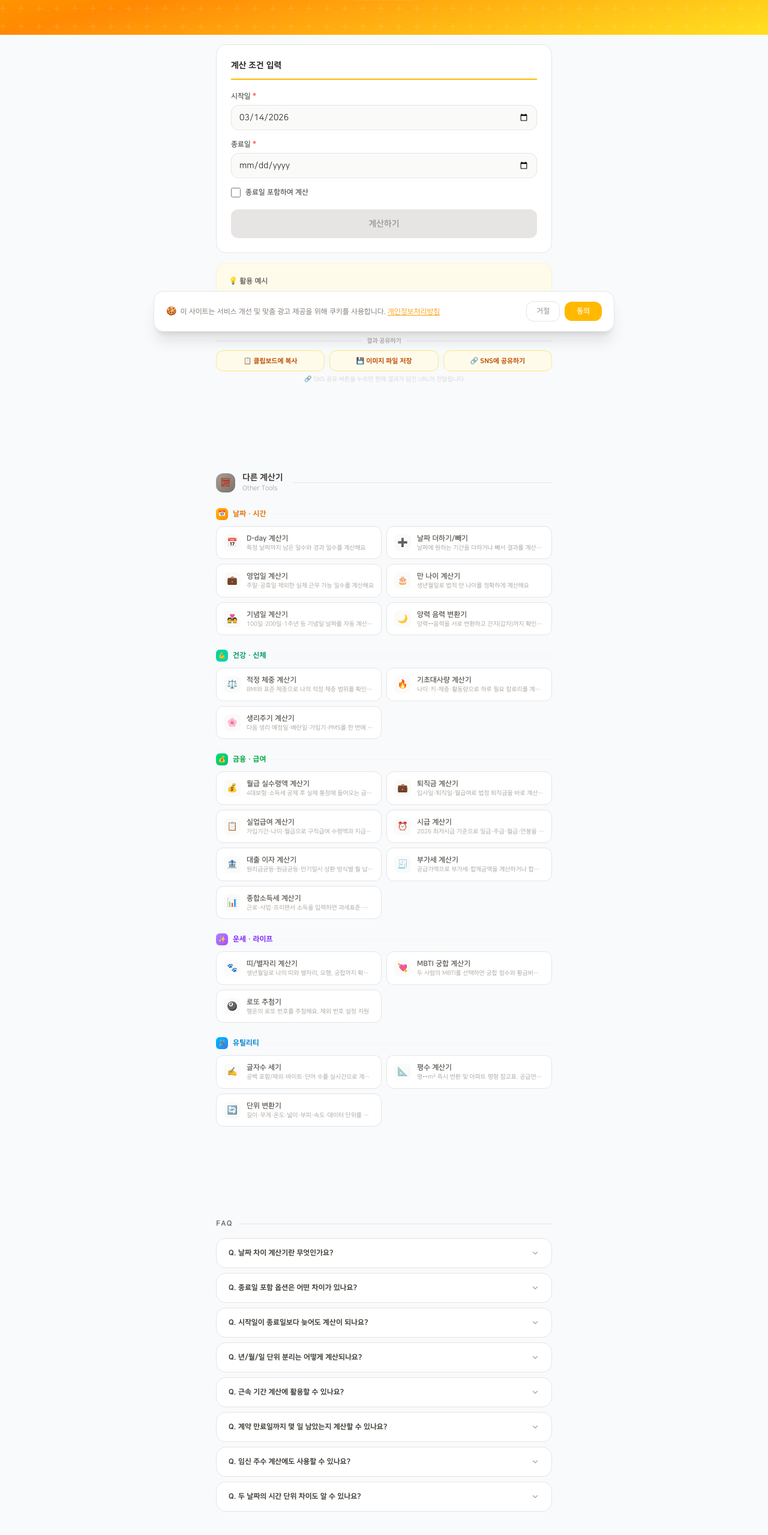
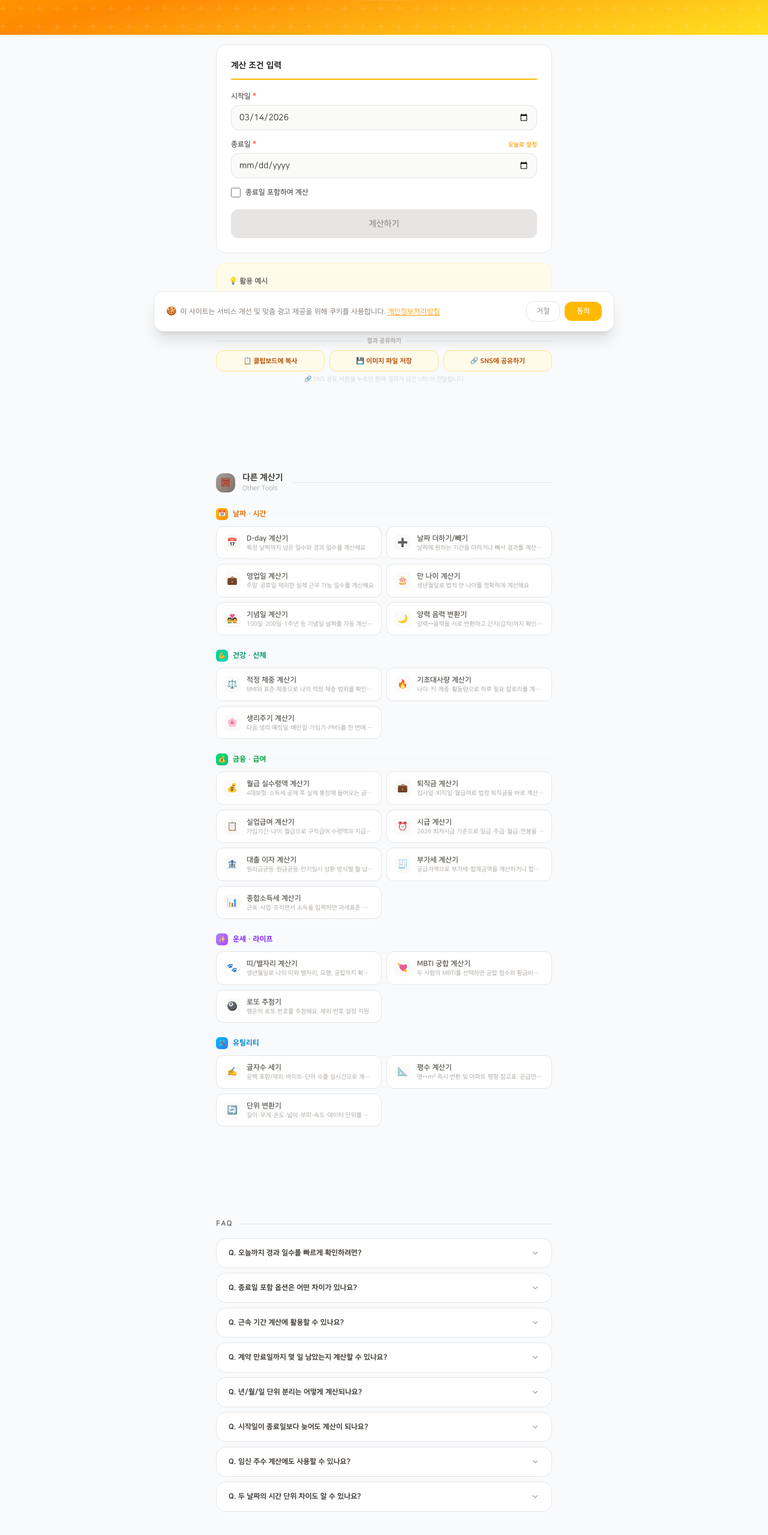
Before and after one commit to Cherisia/serenkit, a Next.js app: page /cal/date-diff in a window 1280 px wide. Shown: the part 231-2790 px from the top of the page at 60% size. Built offline with nearby package versions, Linux system fonts and the light colour scheme.

Commit message:
날짜 오늘 설정버튼 추가, 키워드 강화

```diff
--- a/app/cal/date-diff/page.js
+++ b/app/cal/date-diff/page.js
@@ -2,13 +2,17 @@ import CalcLayout from '@/components/calculator/CalcLayout'
 import DateDiffCalc from '@/components/calculator/DateDiffCalc'
 
 export const metadata = {
-  title: '날짜 차이 계산기 — 두 날짜 사이 일수·주·개월 즉시 계산',
-  description: '두 날짜 사이의 일수·주·개월·년을 즉시 계산. 계약 기간·근무 일수·여행 기간·나이 차이 등 정확한 날짜 간격을 확인하세요.',
-  keywords: ['날짜 차이 계산기', '두 날짜 사이 일수', '날짜 간격 계산기', '날짜 차이 일수', '기간 계산기', '날짜 비교', '근무 일수 계산', '몇일 차이', '날짜 사이 계산', '일수 계산기'],
+  title: '날짜 차이 계산기 — 경과일수·기간 즉시 계산, 일·주·월·년',
+  description: '두 날짜 사이의 일수(경과일수)·주·개월·년을 즉시 계산. 오늘까지 경과 기간, 계약·근무·여행 기간 등 정확한 날짜 간격을 확인하세요.',
+  keywords: [
+    '날짜 차이 계산기', '날짜차이계산기', '날짜차이', '두 날짜 사이 일수', '경과일수',
+    '기간계산', '기간계산기', '날짜 간격 계산기', '날짜 빼기', '날짜 차이 일수',
+    '근무 일수 계산', '몇일 차이', '날짜 사이 계산', '일수 계산기', '날짜계산',
+  ],
   alternates: { canonical: 'https://serenkit.com/cal/date-diff/' },
   openGraph: {
-    title: '날짜 차이 계산기 — 두 날짜 사이 일수·주·개월 즉시 계산 | serenkit',
-    description: '두 날짜 사이의 일수·주·개월·년을 즉시 계산. 계약 기간·근무 일수·여행 기간 확인.',
+    title: '날짜 차이 계산기 — 경과일수·기간 즉시 계산 | serenkit',
+    description: '두 날짜 사이의 일수(경과일수)·주·개월·년을 즉시 계산. 오늘까지 경과 기간, 계약·근무·여행 기간 확인.',
     url: 'https://serenkit.com/cal/date-diff/',
     type: 'website',
     images: [{ url: '/og-image.png?v=2', width: 1200, height: 630, alt: '날짜 차이 계산기 - serenkit' }],
@@ -20,9 +24,10 @@ const jsonLd = {
   '@type': 'WebApplication',
   name: '날짜 차이 계산기',
   url: 'https://serenkit.com/cal/date-diff/',
-  description: '두 날짜 사이의 기간을 일·주·월·년 단위로 계산하는 날짜 차이 계산기',
+  description: '두 날짜 사이의 경과일수, 기간(일·주·월·년)을 즉시 계산하는 날짜 차이 계산기.',
   applicationCategory: 'UtilitiesApplication',
   operatingSystem: 'Web',
+  inLanguage: 'ko-KR',
   offers: { '@type': 'Offer', price: '0', priceCurrency: 'KRW' },
   breadcrumb: {
     '@type': 'BreadcrumbList',
@@ -34,19 +39,48 @@ const jsonLd = {
 }
 
 const faqs = [
-  { q: '날짜 차이 계산기란 무엇인가요?', a: '두 날짜 사이의 기간을 일수, 주, 월, 년 단위로 계산해주는 도구입니다. 계약 기간, 근속 일수, 여행 기간, 연애 기간 등을 정확하게 파악할 때 유용합니다.' },
-  { q: '종료일 포함 옵션은 어떤 차이가 있나요?', a: '종료일 포함을 체크하면 시작일과 종료일 당일 모두를 포함해서 계산합니다. 예를 들어 1월 1일~1월 3일의 경우 미포함 시 2일, 포함 시 3일로 계산됩니다. 숙박 일수나 행사 기간 계산 시 포함 옵션을 사용하세요.' },
-  { q: '시작일이 종료일보다 늦어도 계산이 되나요?', a: '네, 시작일이 종료일보다 나중이어도 자동으로 절댓값으로 계산하여 기간을 표시해요.' },
-  { q: '년/월/일 단위 분리는 어떻게 계산되나요?', a: '총 일수를 기준으로 년·월·일을 자연스럽게 분리합니다. 예를 들어 400일이면 1년 1개월 4일 형태로 표시됩니다.' },
-  { q: '근속 기간 계산에 활용할 수 있나요?', a: '네, 시작일에 입사일을, 종료일에 오늘 날짜(또는 퇴직일)를 입력하면 정확한 근속 기간이 계산됩니다. 퇴직금·퇴직연금 산정 기준인 재직일수를 확인할 때 활용하세요.' },
-  { q: '계약 만료일까지 몇 일 남았는지 계산할 수 있나요?', a: '네, 시작일에 오늘 날짜를, 종료일에 계약 만료일을 입력하면 남은 기간을 정확하게 계산할 수 있습니다.' },
-  { q: '임신 주수 계산에도 사용할 수 있나요?', a: '마지막 생리 시작일을 시작일로, 오늘 날짜를 종료일로 입력한 뒤 표시된 일수를 7로 나누면 임신 주수를 구할 수 있어요. 정확한 임신 주수와 출산 예정일은 산부인과 초음파 검사로 확인하세요.' },
-  { q: '두 날짜의 시간 단위 차이도 알 수 있나요?', a: '이 계산기는 일수(day) 단위로 계산합니다. 총 일수 × 24를 하면 시간, × 1,440을 하면 분 단위로 환산할 수 있어요.' },
+  {
+    q: '오늘까지 경과 일수를 빠르게 확인하려면?',
+    a: '시작일에 기준 날짜를 입력하고, 종료일 옆의 "오늘로 설정" 버튼을 누르면 오늘까지의 경과 일수를 즉시 계산할 수 있어요. 입사일, 시작일, 계약 시작일 등 기준이 되는 날짜만 알면 바로 사용 가능합니다.',
+  },
+  {
+    q: '종료일 포함 옵션은 어떤 차이가 있나요?',
+    a: '종료일 포함을 체크하면 시작일과 종료일 당일 모두를 포함해서 계산합니다. 예를 들어 1월 1일~1월 3일의 경우 미포함 시 2일, 포함 시 3일로 계산됩니다. 숙박 일수나 행사 기간 계산 시 포함 옵션을 사용하세요.',
+  },
+  {
+    q: '근속 기간 계산에 활용할 수 있나요?',
+    a: '시작일에 입사일을, 종료일에 오늘 날짜(또는 퇴직일)를 입력하면 정확한 근속 기간이 계산됩니다. 퇴직금·퇴직연금 산정 기준인 재직일수를 확인할 때 활용하세요.',
+  },
+  {
+    q: '계약 만료일까지 몇 일 남았는지 계산할 수 있나요?',
+    a: '시작일에 오늘 날짜를, 종료일에 계약 만료일을 입력하면 남은 기간을 정확하게 계산할 수 있습니다.',
+  },
+  {
+    q: '년/월/일 단위 분리는 어떻게 계산되나요?',
+    a: '총 일수를 기준으로 년·월·일을 자연스럽게 분리합니다. 예를 들어 400일이면 1년 1개월 4일 형태로 표시됩니다.',
+  },
+  {
+    q: '시작일이 종료일보다 늦어도 계산이 되나요?',
+    a: '네, 시작일이 종료일보다 나중이어도 자동으로 절댓값으로 계산하여 기간을 표시해요.',
+  },
+  {
+    q: '임신 주수 계산에도 사용할 수 있나요?',
+    a: '마지막 생리 시작일을 시작일로, 오늘 날짜를 종료일로 입력한 뒤 표시된 일수를 7로 나누면 임신 주수를 구할 수 있어요. 정확한 임신 주수와 출산 예정일은 산부인과 초음파 검사로 확인하세요.',
+  },
+  {
+    q: '두 날짜의 시간 단위 차이도 알 수 있나요?',
+    a: '이 계산기는 일수(day) 단위로 계산합니다. 총 일수 × 24를 하면 시간, × 1,440을 하면 분 단위로 환산할 수 있어요.',
+  },
 ]
 
 export default function Page() {
   return (
-    <CalcLayout title="📆 날짜 차이 계산기" desc="두 날짜 사이의 기간을 일·주·월·년 단위로 계산해요" currentUrl="/cal/date-diff/" faqs={faqs}>
+    <CalcLayout
+      title="📆 날짜 차이 계산기"
+      desc="두 날짜 사이 경과일수·기간을 일·주·개월·년 단위로 즉시 계산"
+      currentUrl="/cal/date-diff/"
+      faqs={faqs}
+    >
       <script type="application/ld+json" dangerouslySetInnerHTML={{ __html: JSON.stringify(jsonLd) }} />
       <DateDiffCalc />
     </CalcLayout>
--- a/components/calculator/DateDiffCalc.js
+++ b/components/calculator/DateDiffCalc.js
@@ -51,7 +51,15 @@ export default function DateDiffCalc() {
         <div className="space-y-4">
           {[['시작일', start, setStart], ['종료일', end, setEnd]].map(([lbl, val, set]) => (
             <div key={lbl}>
-              <label className="block text-xs font-bold text-stone-600 mb-1.5">{lbl} <span className="text-red-400">*</span></label>
+              <div className="flex items-center justify-between mb-1.5">
+                <label className="text-xs font-bold text-stone-600">{lbl} <span className="text-red-400">*</span></label>
+                {lbl === '종료일' && (
+                  <button type="button" onClick={() => set(toStr(new Date()))}
+                    className="text-[10px] font-bold text-amber-500 hover:text-amber-600 transition-colors">
+                    오늘로 설정
+                  </button>
+                )}
+              </div>
               <input type="date" value={val} onChange={(e) => set(e.target.value)}
                 className="w-full bg-stone-50 border border-stone-200 text-stone-800 text-sm rounded-xl px-3 py-2.5 focus:outline-none focus:border-amber-400 transition-colors" />
             </div>
```
